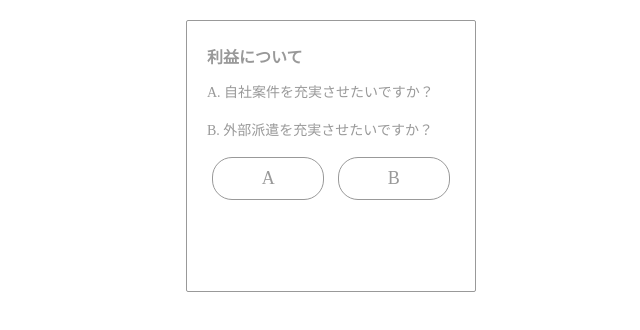
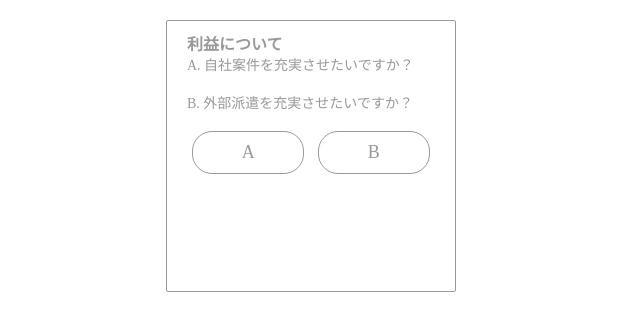
Before and after one commit to erika-kitada/Company-diagnosis, a plain HTML site: page index.html in a window 1280 px wide. Shown: the whole page, without its empty margins (329-969 px from the left). Drawn offline with nearby package versions, Linux system fonts and the light colour scheme.

Commit message:
fixed iOS bug

```diff
--- a/index.html
+++ b/index.html
@@ -5,9 +5,13 @@
 	<meta http-equiv="X-UA-Compatible" content="IE=edge">
 	<title>Company diagnosis</title>
 	<meta name="description" content="This is the Company diagnosis.">
-	<meta name="author" content="Elly">
+	<meta name="author" content="Erika K">
 	<meta name="viewport" content="width=device-width, initial-scale=1">
 <style>
+	* {
+		margin: 0;
+		padding: 0;
+	}
 	#card {
 		margin: 20px auto;
 		width: 290px;
@@ -105,14 +109,14 @@
 			</div>
 		</li>
 	</ul>
-	<script src="https://code.jquery.com/jquery-2.2.4.min.js"></script>
+	<script src="//ajax.googleapis.com/ajax/libs/jquery/2.1.4/jquery.min.js"></script>
 	<script type="text/javascript">
-		let changeCard = function(){
-			let $card = $('#card li');
-			let $tmp = $('#card0');
+		var changeCard = function(){
+			var $card = $('#card li');
+			var $tmp = $('#card0');
 
 			$card.each(function(){
-				let $link = $(this).find('a');
+				var $link = $(this).find('a');
 				$link.on('click', function(){
 					$tmp.hide();
 					href = $(this).attr('href');
```
